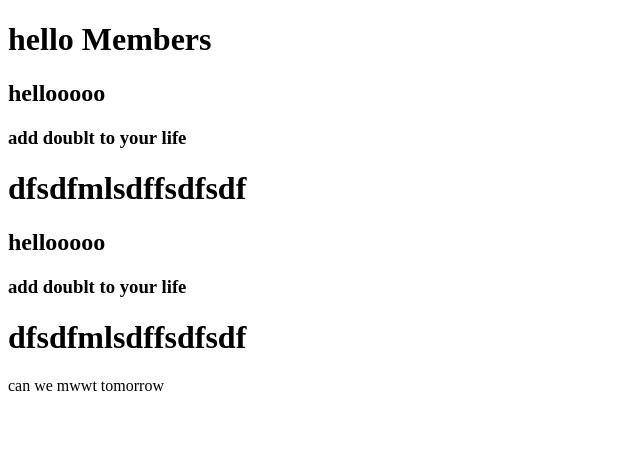
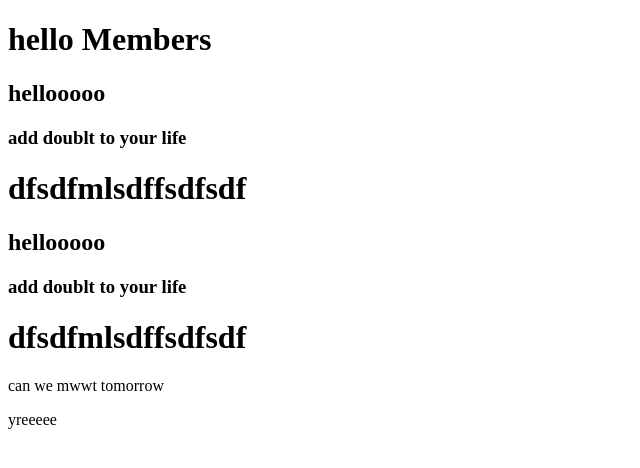
Before and after one commit to asifashi/sample, a plain HTML site: page index.html in a window 1280 px wide. Shown: the full height of the page, 0-640 px from the left. Drawn offline with Linux system fonts and the light colour scheme.

Commit message:
new merge

```diff
--- a/index.html
+++ b/index.html
@@ -14,5 +14,6 @@
   <h3>add doublt to your life</h3>
   <h1>dfsdfmlsdffsdfsdf</h1>
   <p>can we mwwt tomorrow</p>
+  yreeeee
 </body>
 </html>
```
